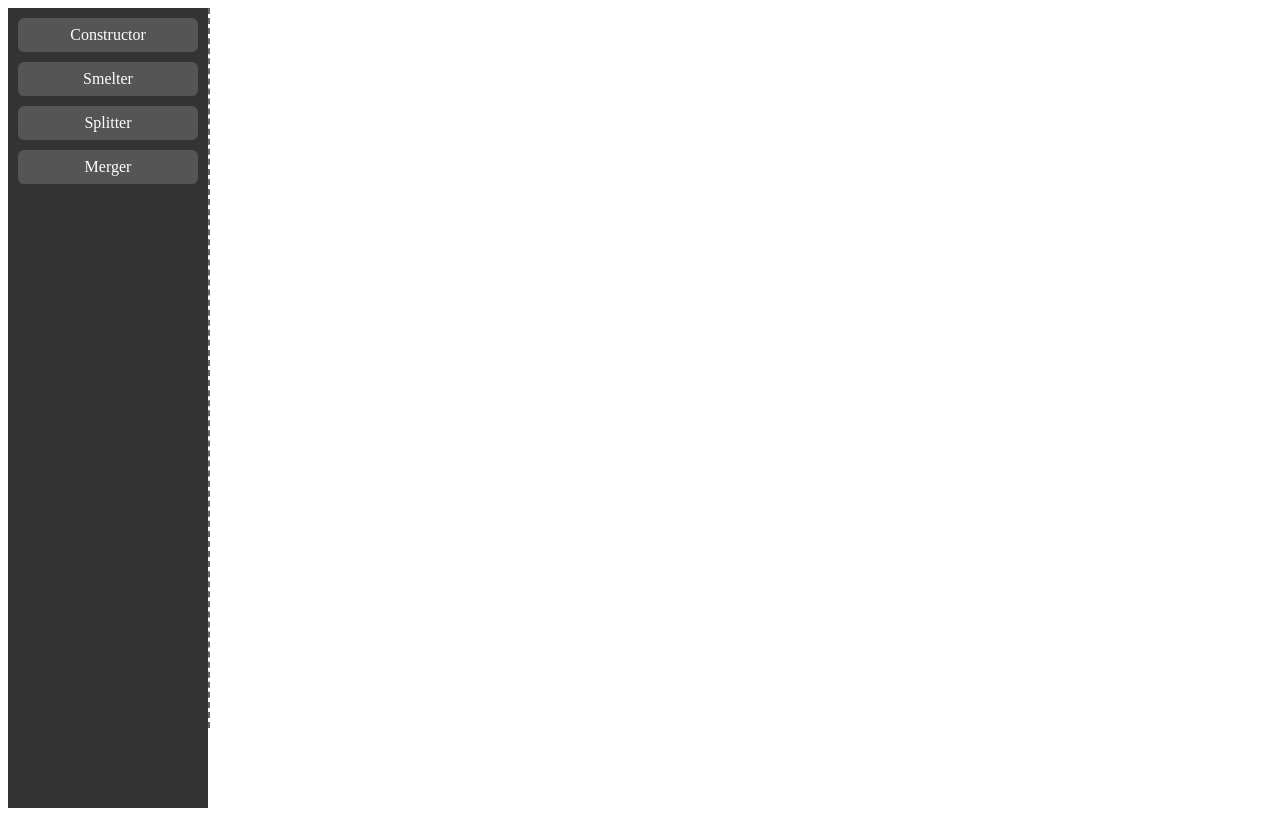
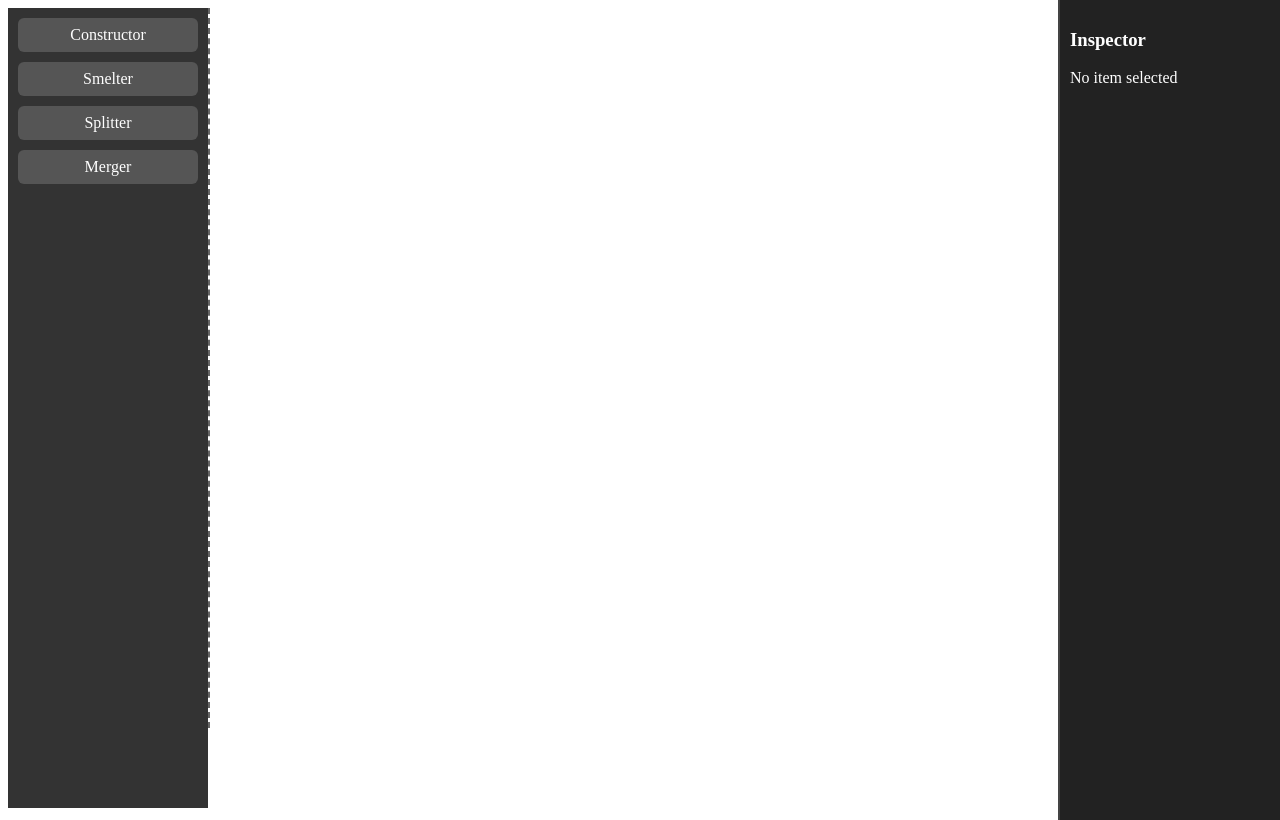
Before and after one commit to WylieH2S/plan-the-beast, a React (Vite) app in the folder Planitaria/: page / in a window 1280 px wide. Built offline with nearby package versions, Linux system fonts and the light colour scheme.

Commit message:
inspect panel

```diff
--- a/Planitaria/package.json
+++ b/Planitaria/package.json
@@ -1,5 +1,5 @@
 {
-  "name": "planitaria-snaprotate",
+  "name": "planitaria-inspector",
   "version": "1.0.0",
   "scripts": {
     "dev": "vite",
--- a/Planitaria/public/index.html
+++ b/Planitaria/public/index.html
@@ -3,7 +3,7 @@
 <head>
   <meta charset="UTF-8" />
   <meta name="viewport" content="width=device-width, initial-scale=1.0">
-  <title>Planitaria Snap & Rotate</title>
+  <title>Planitaria Inspector</title>
 </head>
 <body>
   <div id="root"></div>
--- a/Planitaria/src/App.tsx
+++ b/Planitaria/src/App.tsx
@@ -1,12 +1,17 @@
-import React from "react";
+import React, { useState } from "react";
 import { Canvas } from "./Canvas";
 import { Tray } from "./Tray";
+import { Inspector } from "./Inspector";
 
 export default function App() {
+  const [selectedItem, setSelectedItem] = useState(null);
+  const [items, setItems] = useState([]);
+
   return (
     <>
       <Tray />
-      <Canvas />
+      <Canvas items={items} setItems={setItems} setSelectedItem={setSelectedItem} />
+      <Inspector item={selectedItem} />
     </>
   );
 }
--- a/Planitaria/src/Canvas.tsx
+++ b/Planitaria/src/Canvas.tsx
@@ -1,10 +1,8 @@
-import React, { useState } from "react";
+import React from "react";
 
 const gridSize = 40;
 
-export function Canvas() {
-  const [items, setItems] = useState([]);
-
+export function Canvas({ items, setItems, setSelectedItem }) {
   function snapToGrid(x, y) {
     return {
       x: Math.round(x / gridSize) * gridSize,
@@ -14,7 +12,7 @@ export function Canvas() {
 
   function onDrop(event) {
     const type = event.dataTransfer.getData("text/plain");
-    const rawX = event.clientX - 200; // offset tray
+    const rawX = event.clientX - 200;
     const rawY = event.clientY;
     const { x, y } = snapToGrid(rawX, rawY);
     const newItem = { id: Date.now(), type, x, y, rotation: 0 };
@@ -32,7 +30,6 @@ export function Canvas() {
   }
 
   return (
-    <>
     <div
       style={{
         flex: 1,
@@ -46,6 +43,7 @@ export function Canvas() {
     >
       {items.map((item) => (
         <div key={item.id}
+             onClick={() => setSelectedItem(item)}
              onContextMenu={(e) => {
                e.preventDefault();
                rotateItem(item.id);
@@ -66,6 +64,5 @@ export function Canvas() {
         </div>
       ))}
     </div>
-    </>
   );
 }
--- /dev/null
+++ b/Planitaria/src/Inspector.tsx
@@ -0,0 +1,29 @@
+import React from "react";
+
+export function Inspector({ item }) {
+  return (
+    <div style={{
+      position: "absolute",
+      right: 0,
+      top: 0,
+      width: 200,
+      height: "100vh",
+      background: "#222",
+      color: "#fff",
+      padding: 10,
+      borderLeft: "2px solid #444"
+    }}>
+      <h3>Inspector</h3>
+      {item ? (
+        <>
+          <div><strong>Type:</strong> {item.type}</div>
+          <div><strong>X:</strong> {item.x}</div>
+          <div><strong>Y:</strong> {item.y}</div>
+          <div><strong>Rotation:</strong> {item.rotation}°</div>
+        </>
+      ) : (
+        <div>No item selected</div>
+      )}
+    </div>
+  );
+}
```
Also changed, not shown: 1 other file (tests, documents, lock files or other folders). Lines whose indentation alone changed are shown as unchanged.
